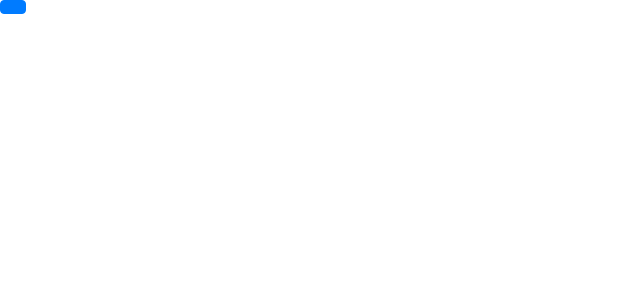
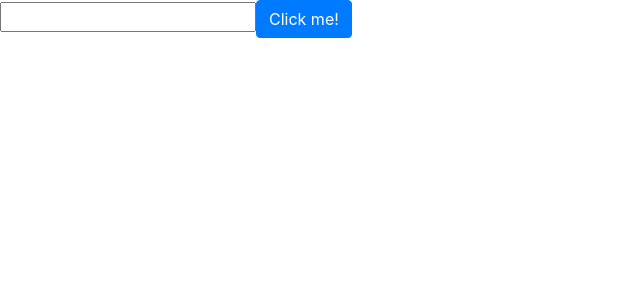
Before and after one commit to chetanpandey21/angular-ivy-xnt8na, an Angular app: page / in a window 1280 px wide. Shown: the top 300 px of the page, without its empty margins (0-640 px from the left). Built offline with nearby package versions, Linux system fonts and the light colour scheme.

Commit message:
1 file modified

```diff
--- a/src/app/app.component.html
+++ b/src/app/app.component.html
@@ -1 +1,3 @@
-<button class="btn btn-primary"></button>
+<input type="text">
+
+<button class="btn btn-primary">Click me!</button>
```
